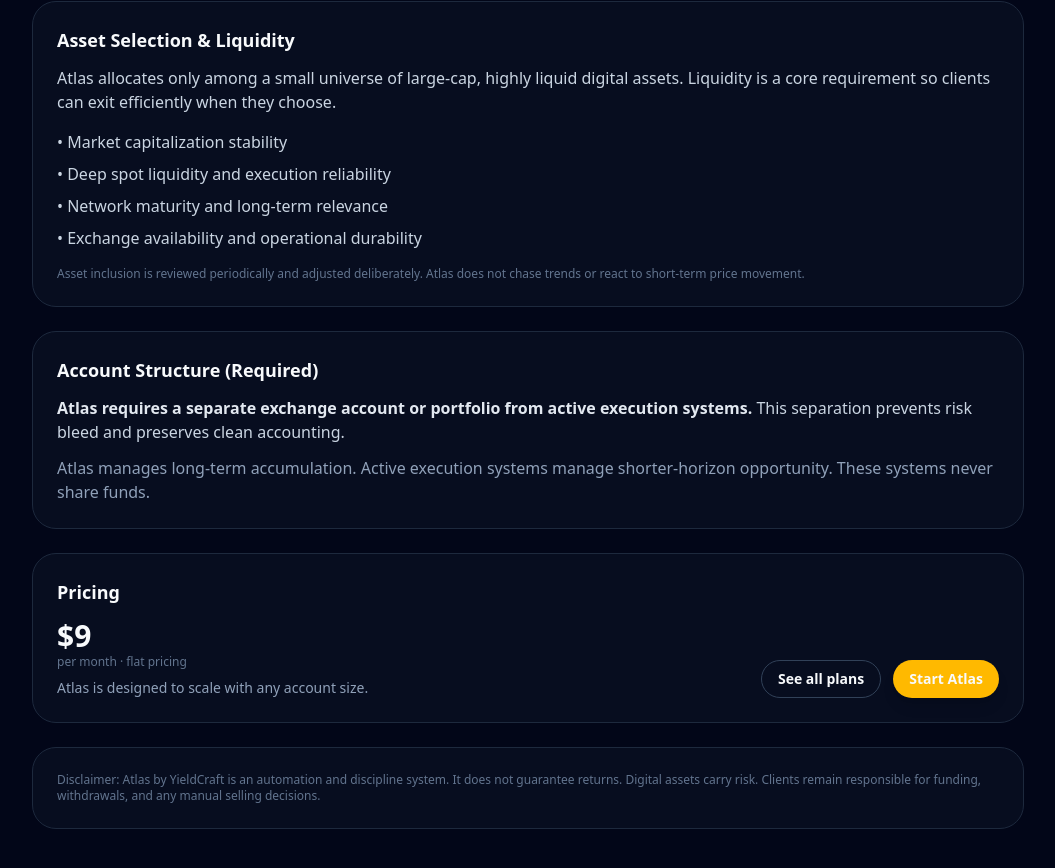
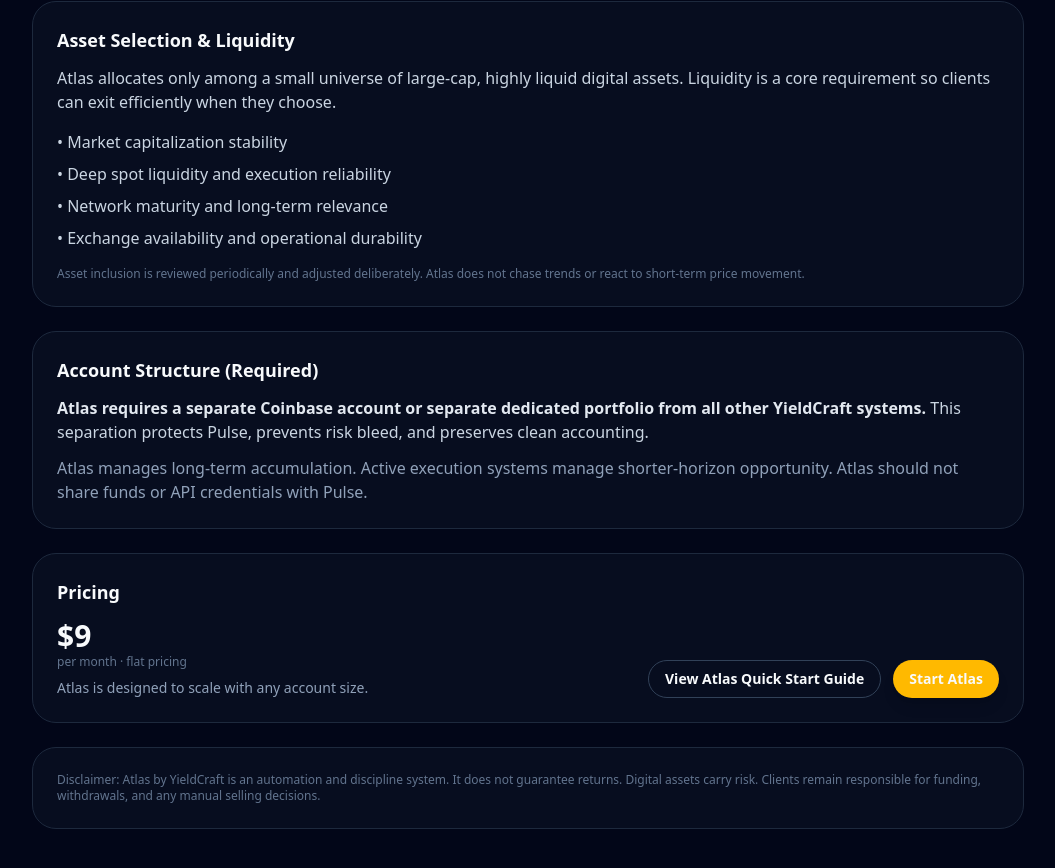
Before and after one commit to Yieldcraft-bots/yieldcraft-web, a Next.js app: page /atlas in a window 1280 px wide. Shown: the part 1174-2042 px from the top of the page, without its empty margins (112-1167 px from the left). Built offline with nearby package versions, Linux system fonts and the light colour scheme; no server answers.

Commit message:
Clean Atlas page CTA flow and separation copy

```diff
--- a/src/app/atlas/page.tsx
+++ b/src/app/atlas/page.tsx
@@ -21,15 +21,17 @@ export default function AtlasPage() {
             href="/atlas/quick-start"
             className="rounded-full bg-amber-400 px-4 py-2 text-sm font-semibold text-slate-950 shadow-lg hover:bg-amber-300"
           >
-            View Quick Start guide
+            View Atlas Quick Start Guide
           </Link>
 
-          <Link
-            href="/atlas/quick-start"
+          <a
+            href={SENTINEL_STRIPE_LINK}
+            target="_blank"
+            rel="noreferrer"
             className="rounded-full bg-amber-400 px-4 py-2 text-sm font-semibold text-slate-950 shadow-lg hover:bg-amber-300"
           >
             Start Atlas
-          </Link>
+          </a>
         </div>
 
         {/* Hero */}
@@ -147,17 +149,17 @@ export default function AtlasPage() {
           <Section title="Account Structure (Required)">
             <p className="text-slate-300">
               <span className="font-semibold text-slate-200">
-                Atlas requires a separate exchange account or portfolio from
-                active execution systems.
+                Atlas requires a separate Coinbase account or separate dedicated
+                portfolio from all other YieldCraft systems.
               </span>{" "}
-              This separation prevents risk bleed and preserves clean
-              accounting.
+              This separation protects Pulse, prevents risk bleed, and preserves
+              clean accounting.
             </p>
 
             <p className="mt-3 text-slate-400">
               Atlas manages long-term accumulation. Active execution systems
-              manage shorter-horizon opportunity. These systems never share
-              funds.
+              manage shorter-horizon opportunity. Atlas should not share funds
+              or API credentials with Pulse.
             </p>
           </Section>
 
@@ -175,18 +177,20 @@ export default function AtlasPage() {
 
               <div className="flex flex-wrap gap-3">
                 <Link
-                  href="/pricing"
+                  href="/atlas/quick-start"
                   className="inline-flex items-center justify-center rounded-full border border-slate-700 px-4 py-2 text-sm font-semibold text-slate-100 hover:border-slate-500"
                 >
-                  See all plans
+                  View Atlas Quick Start Guide
                 </Link>
 
-                <Link
-                  href="/atlas/quick-start"
+                <a
+                  href={SENTINEL_STRIPE_LINK}
+                  target="_blank"
+                  rel="noreferrer"
                   className="inline-flex items-center justify-center rounded-full bg-amber-400 px-4 py-2 text-sm font-semibold text-slate-950 shadow-lg hover:bg-amber-300"
                 >
                   Start Atlas
-                </Link>
+                </a>
               </div>
             </div>
           </Section>
```
